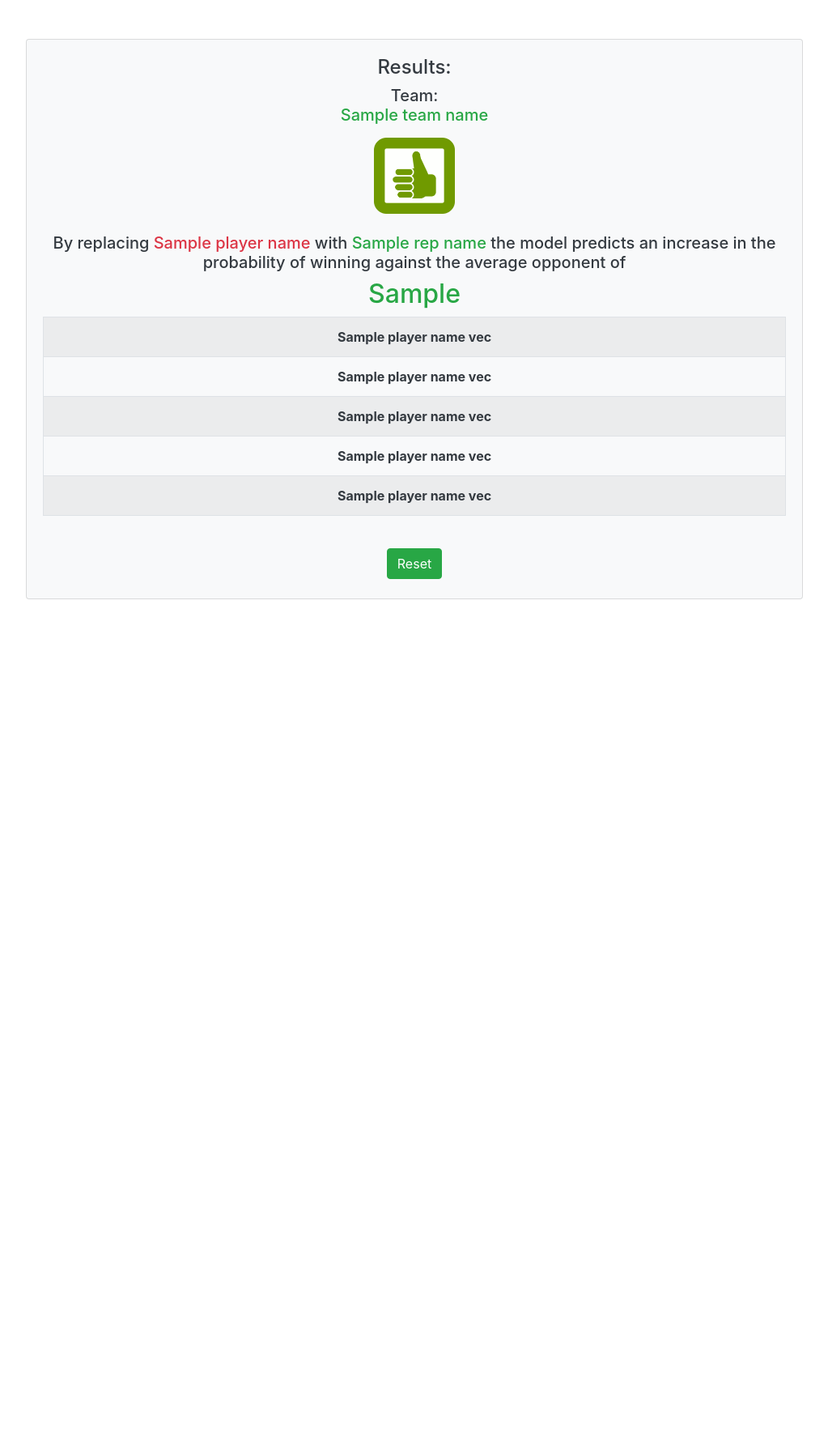
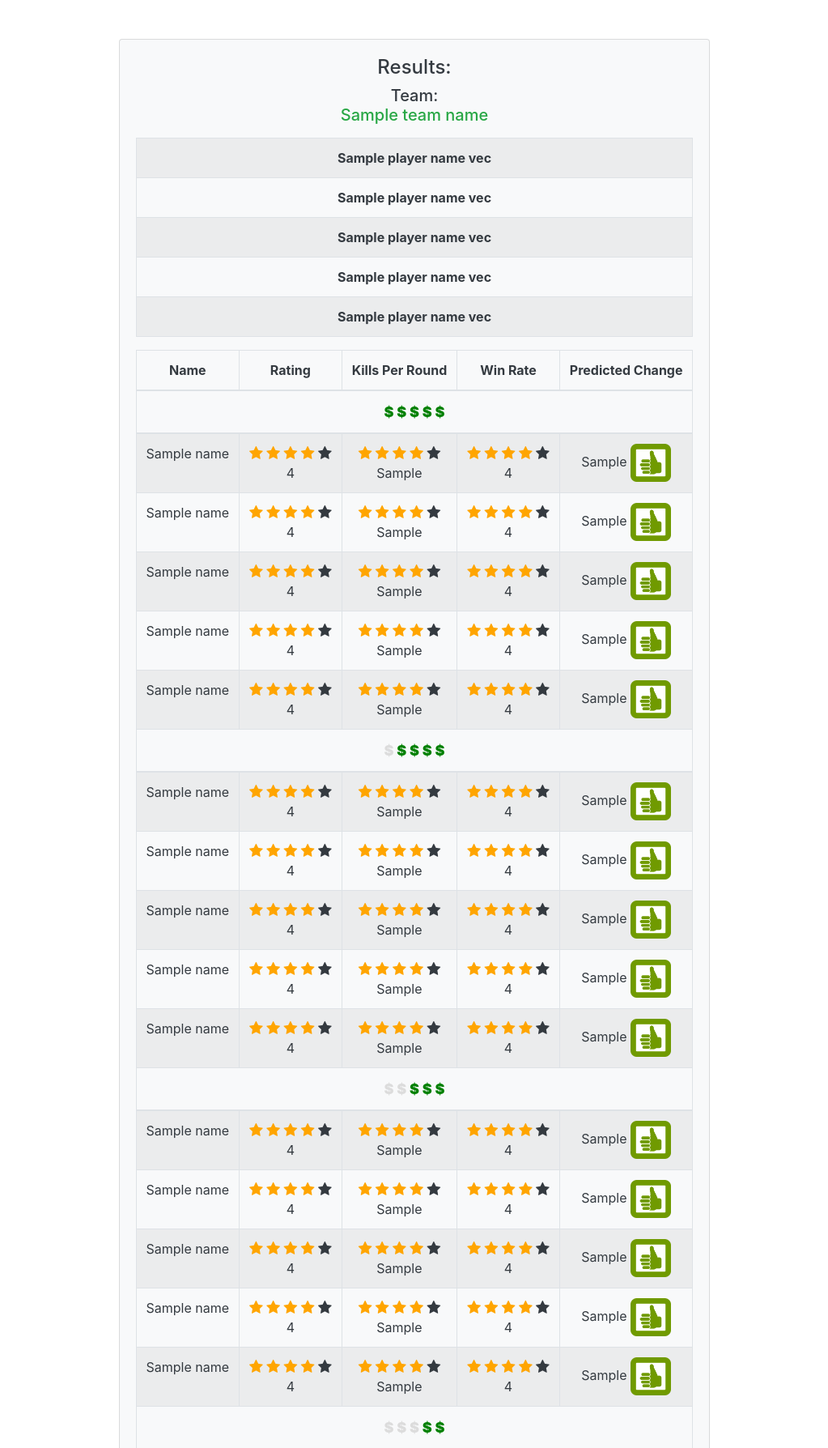
Before and after one commit to emmanuel-garza/moneyball-csgo, a Flask app: template flaskexample/templates/results.html in a window 1280 px wide. Shown: the part 181-1969 px from the top of the page at 81% size, without its empty margins (128-1151 px from the left). Before the commit the page ends 921 px from the top, so only its background shows below. Run offline with Flask 2, Linux system fonts and the light colour scheme; the template is opened without the code that fills it: most values are stand-ins (such as "Sample title", 1, 10 or a date in 2020); lists and menus that the app fills with data are empty; some libraries are stand-ins or nearby versions.

Commit message:
New version where we run the model on all the suggested players

```diff
--- a/flaskexample/templates/results.html
+++ b/flaskexample/templates/results.html
@@ -10,6 +10,18 @@
     <meta charset="utf-8">
     <meta name="viewport" content="width=device-width, initial-scale=1, shrink-to-fit=no">
 
+    <link rel="stylesheet" href="https://cdnjs.cloudflare.com/ajax/libs/font-awesome/4.7.0/css/font-awesome.min.css">
+    <style>
+        .checked {
+            color: orange;
+        }
+    </style>
+
+    <style type="text/css">
+        td {
+          vertical-align: middle;
+        }
+        </style>
 
     <!-- Bootstrap CSS -->
     <link rel="stylesheet" href="https://stackpath.bootstrapcdn.com/bootstrap/4.1.3/css/bootstrap.min.css"
@@ -40,32 +52,8 @@
                     <div class="card-body">
                         <h4 class="mb-2 card-title">Results:</h4>
 
-                        <h5 class="mb-2 card-title">Team: <p class='text-success'>{{team_name}}</p></h5>
-
-                        {%if prob_before[0][1] > prob_after[0][1] %}
-
-                        <img  src='static/bad.png' width=100px>
-
-                        {%else%}
-
-                        <img src='static/good.png' width=100px>
-                        {%endif%}
-
-                        <br>
-                        <br>
-
-                        <h5 class="mb-2 card-title">
-                            By replacing <span class='text-danger'>{{player_name}}</span> with <span
-                                class='text-success'>{{rep_name}}</span> the model predicts
-                            {%if prob_before[0][1] > prob_after[0][1] %}
-                            a decrease in the probability of winning against the average opponent of
-                            <h2 class='text-danger'>{{prob_change}}</h2>
-                            {%else%}
-                            an increase in the probability of winning against the average opponent of
-                            <h2 class='text-success'>{{prob_change}}</h2>
-                            {%endif%}
+                        <h5 class="mb-2 card-title">Team: <p class='text-success'>{{team_name}}</p>
                         </h5>
-
 
                         <table class='table table-striped table-bordered'>
                             {%for ind in range(0,5) %}
@@ -81,6 +69,90 @@
                             </tr>
                             {%endfor%}
                         </table>
+
+                        <table class='table table-striped table-bordered'>
+                            <thead>
+                                <tr>
+                                    <th>Name</th>
+                                    <th>Rating</th>
+                                    <th>Kills Per Round</th>
+                                    <th>Win Rate</th>
+                                    <th>Predicted Change</th>
+                                </tr>
+                            </thead>
+                            <tbody>
+                                {% for tier in range(0,5)%}
+                                <thead>
+                                    <tr>
+                                        <th colspan="5">
+                                            {% for ind2 in range(0,5) %}
+                                            {% if ind2 >= tier %}
+                                            <b><span style="font-size:18px;color:green">&#36;</span></b>
+                                            {%else%}
+                                            <b><span style="font-size:18px;color:gainsboro">&#36;</span></b>
+                                            <!-- <span class="fa fa-star" style="font-size:18px;"></span> -->
+                                            {%endif%}
+                                            {%endfor%}
+                                        </th>
+                                    </tr>
+                                </thead>
+                                {% for ind in range(0,5)%}
+                                <tr valign="bottom" height=60px>
+
+                                    <td height=60px valign='middle'>{{sug_results[5-tier]['name'][ind]}}</td>
+                                    <td>
+                                        {% for ind2 in range(0,5) %}
+                                        {% if ind2 < sug_results[5-tier]['rating_stars'][ind] %}
+                                        <span class="fa fa-star checked" style="font-size:18px;"></span>
+                                        {%else%}
+                                        <span class="fa fa-star" style="font-size:18px;"></span>
+                                        {%endif%}
+                                        {% endfor %}
+                                        <br>
+                                        {{sug_results[5-tier]['rating'][ind]}}
+                                    </td>
+                                    <td>
+                                        {% for ind2 in range(0,5) %}
+                                        {% if ind2 < sug_results[5-tier]['rating_stars'][ind] %}
+                                        <span class="fa fa-star checked" style="font-size:18px;"></span>
+                                        {%else%}
+                                        <span class="fa fa-star" style="font-size:18px;"></span>
+                                        {%endif%}
+                                        {% endfor %}
+                                        <br>{{sug_results[5-tier]['kills_per_round'][ind]}}
+                                    </td>
+                                    <td>
+                                        {% for ind2 in range(0,5) %}
+                                        {% if ind2 < sug_results[5-tier]['rating_stars'][ind] %}
+                                        <span class="fa fa-star checked" style="font-size:18px;"></span>
+                                        {%else%}
+                                        <span class="fa fa-star" style="font-size:18px;"></span>
+                                        {%endif%}
+                                        {% endfor %}
+                                        <br>
+                                        {{sug_results[5-tier]['win_rate'][ind]}}
+                                    </td>
+                                    <td>{{sug_results[5-tier]['change_proba_str'][ind]}}
+
+                                        {%if sug_results[5-tier]['change_proba'][ind] <= 0 %}
+                                        <img  src='static/bad.png' height=50px>
+
+                                        {%else%}
+
+                                        <img src='static/good.png' width=50px>
+                                        {%endif%}
+
+                                    </td>
+
+
+                                </tr>
+                                {% endfor%}
+
+                                {% endfor%}
+                            </tbody>
+                        </table>
+
+
                         <form action="index" method="GET" role="form">
                             <button type="submit" class="mt-4 mb-1 btn btn-success">Reset</button>
                         </form>
```
Also changed, not shown: csgo.py (+133 -7 lines), flaskexample/views.py (+38 -73 lines), flaskexample/static/csgo.png (added).
